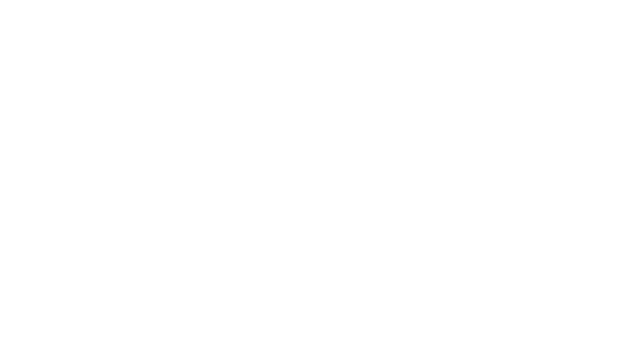
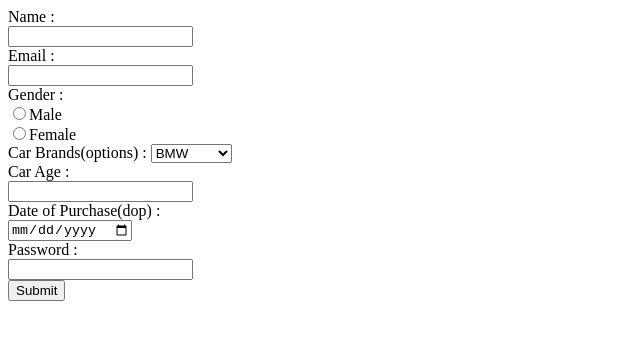
Before and after one commit to acciojob/car-insurance-form-Subha-CJPR, a website: page main.html in a window 1280 px wide. Shown: the whole page, without its empty margins (0-640 px from the left). Drawn offline with Linux system fonts and the light colour scheme.

Commit message:
created a submission

```diff
--- a/main.html
+++ b/main.html
@@ -8,6 +8,45 @@
 
 <body>
 	<!-- the entire body must be written by student -->
+    <form action="">
+        <div>
+            <label for="name">Name :</label><br>
+            <input type="text" id="name" name="name" required>
+        </div>
+        <div>
+            <label for="email">Email :</label><br>
+            <input type="email" id="email" name="email" required>
+        </div>
+        <div>
+            <label for="gender">Gender :</label><br>
+            <input type="radio" value="male" name="gender" required>Male<br>
+            <input type="radio" value="female" name="gender" required>Female<br>
+        </div>
+        <div>
+            <label for="topics">Car Brands(options) :</label>
+            <select name="topics">
+                <option value="BMW">BMW</option>
+                <option value="Audi">Audi</option>
+                <option value="Mercedez">Mercedez</option>
+            </select>
+        </div>
+        <div>
+            <label for="age">Car Age :</label><br>
+            <input type="age" id="age" name="age" required>
+        </div>
+        <div>
+            <label for="time">Date of Purchase(dop) :</label><br>
+            <input type="date" id="time" name="time" required>
+        </div>
+        <div>
+            <label for="password">Password :</label><br>
+            <input type="password" id="password" name="password" required>
+        </div>
+        <div>
+            <input type="submit">
+        </div>
+
+    </form>
     <script type="text/javascript" src="./script.js">
 </script>
 
```
